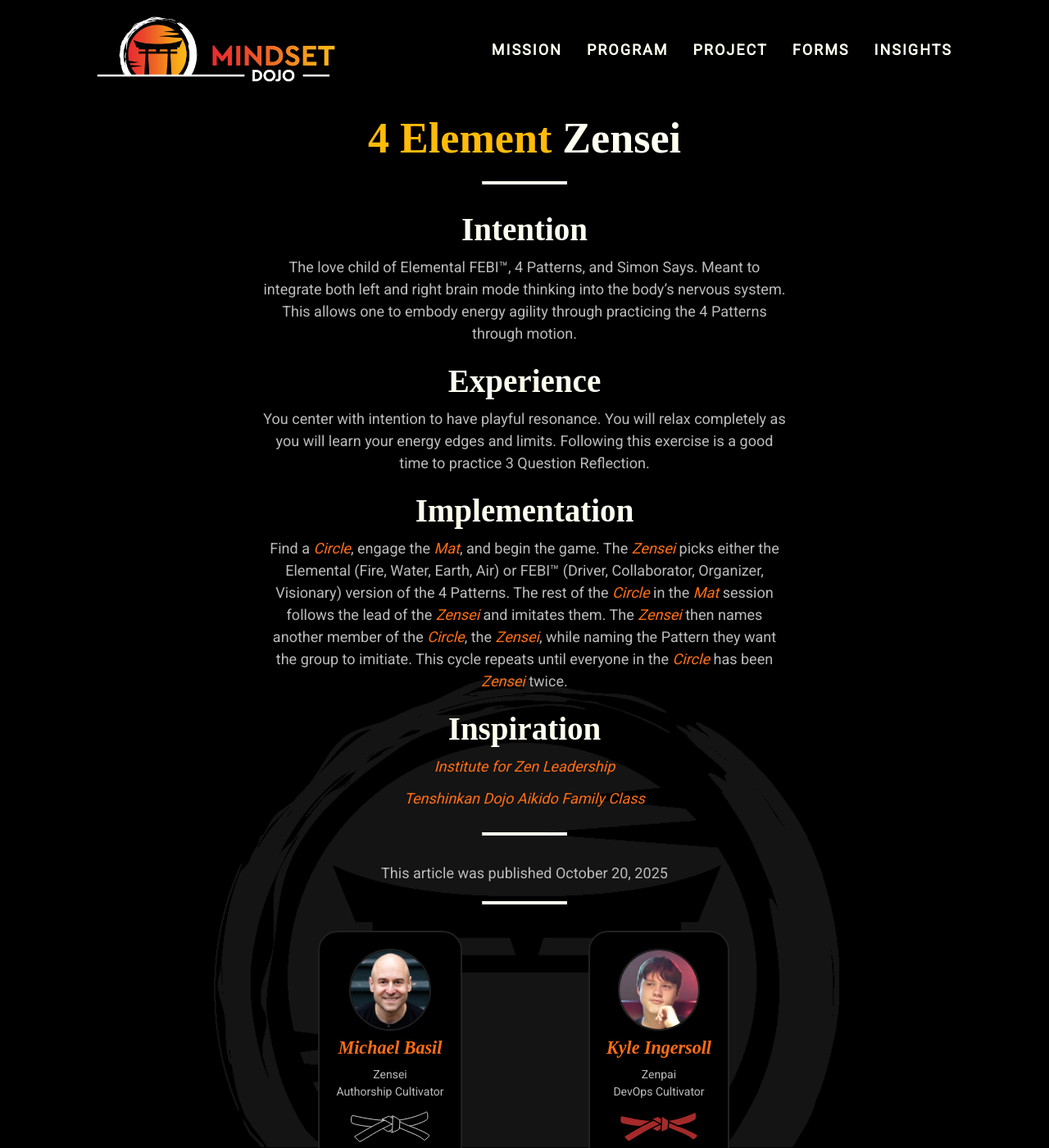
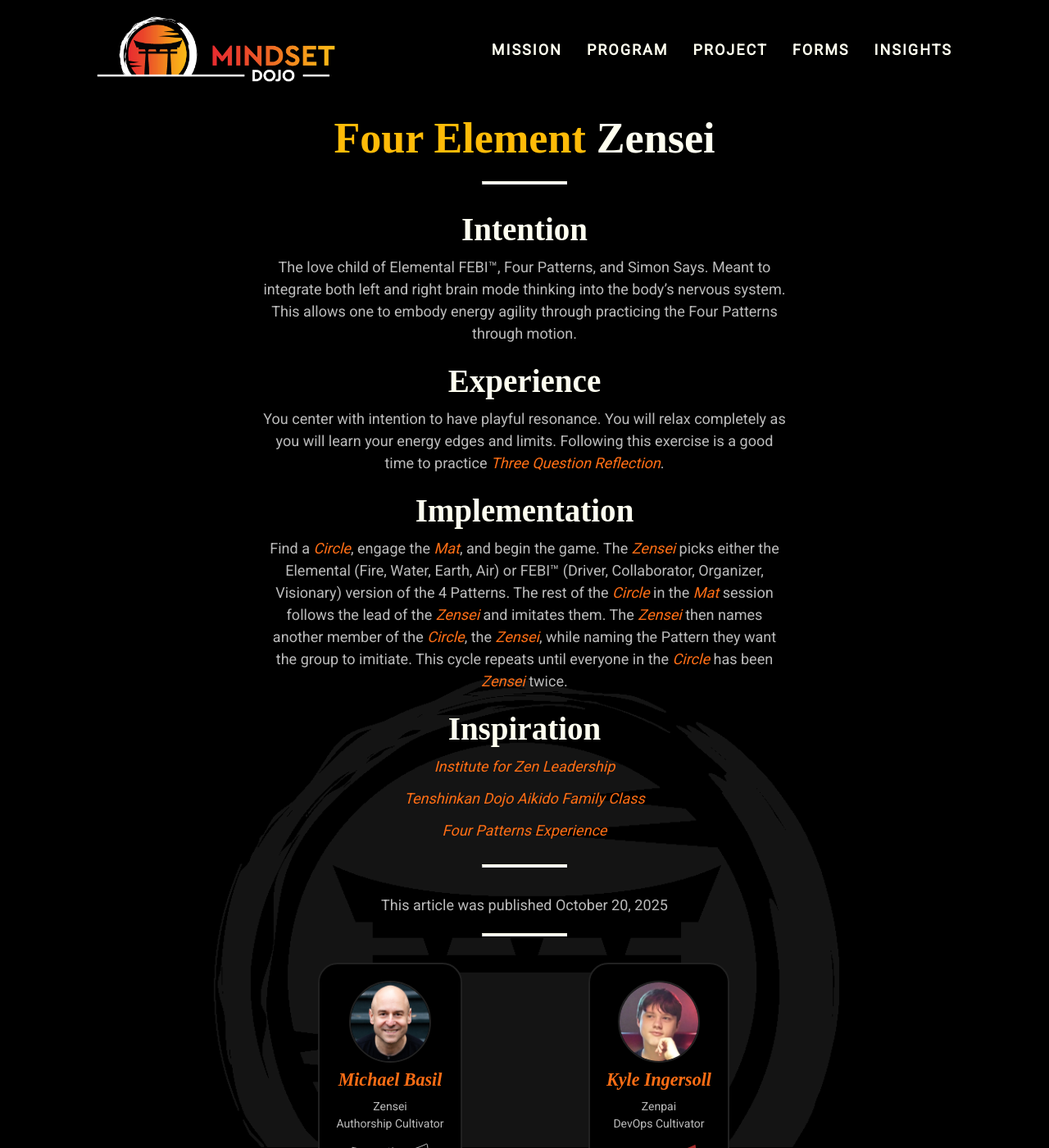
Before and after one commit to mindset-dojo/mindset-dojo.github.io, a Jekyll site: the page built from _forms/2025-10-20-four-element-zensei.md, in a window 1280 px wide and 1400 px high. Shown: the whole window at 82% size. Built offline with Jekyll 4.4.1, drawn with Linux system fonts in a browser that asks for light colours; some web fonts are replaced.

Commit message:
refactor(program + forms): integrate forms into program.

```diff
--- a/_forms/2025-10-20-4-element-zensei.md
+++ b/_forms/2025-10-20-four-element-zensei.md
@@ -1,7 +1,7 @@
 ---
 layout: post
-title: "4 Element Zensei"
-title_mark: 4 Element
+title: "Four Element Zensei"
+title_mark: Four Element
 date: 2025-10-20
 authors:
   - michael-basil
@@ -11,11 +11,11 @@
 
 ## Intention
 
-The love child of Elemental FEBI™, 4 Patterns, and Simon Says. Meant to integrate both left and right brain mode thinking into the body's nervous system. This allows one to embody energy agility through practicing the 4 Patterns through motion.
+The love child of Elemental FEBI™, Four Patterns, and Simon Says. Meant to integrate both left and right brain mode thinking into the body's nervous system. This allows one to embody energy agility through practicing the Four Patterns through motion.
 
 ## Experience
 
-You center with intention to have playful resonance. You will relax completely as you will learn your energy edges and limits. Following this exercise is a good time to practice 3 Question Reflection.
+You center with intention to have playful resonance. You will relax completely as you will learn your energy edges and limits. Following this exercise is a good time to practice [Three Question Reflection](../three-question-reflection/).
 
 ## Implementation
 
@@ -25,3 +25,4 @@
 
 - [Institute for Zen Leadership](https://zenleader.global)
 - [Tenshinkan Dojo Aikido Family Class](https://japaneseculturecenter.com/classes/aikido/)
+- [Four Patterns Experience](https://www.youtube.com/watch?v=uVTGeFjsD3s)
```
Also changed, not shown: _data/sections/program.yaml (+16 -6 lines), _forms/2025-10-20-three-question-reflection.md (renamed from _forms/2025-10-20-3-question-reflection.md, +1 -1 lines).
